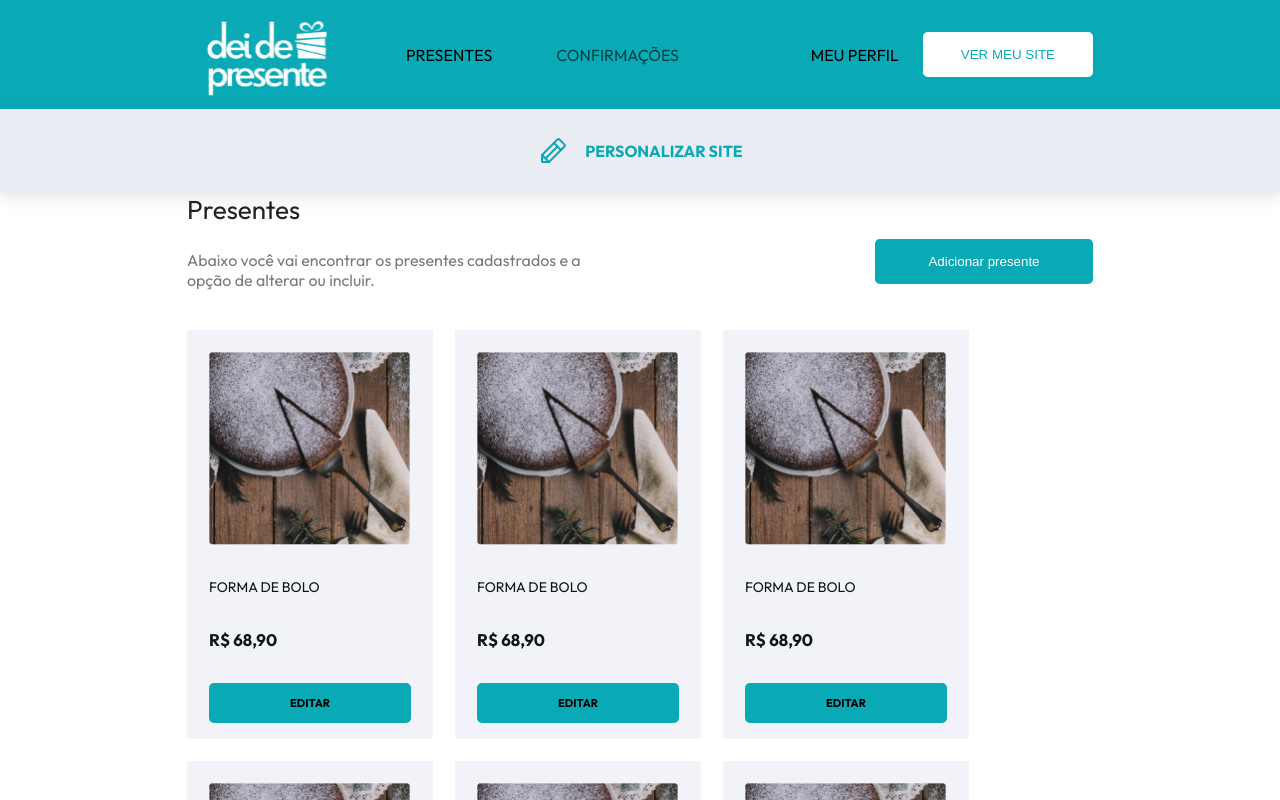
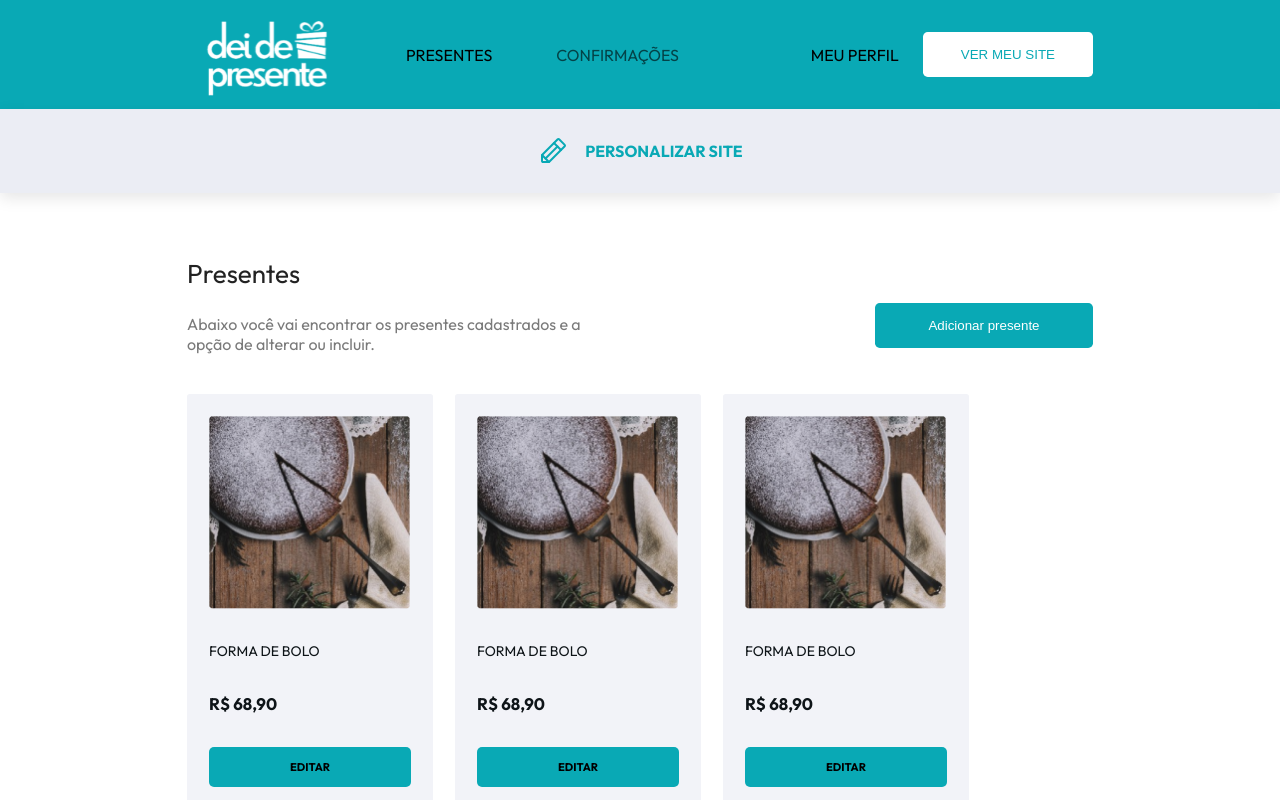
Before and after one commit to herbertcarnaubadesouza/dei-de-presente, a Next.js app: page /gifts in a window 1280 px wide. Shown: the top 800 px of the page. Built offline with nearby package versions, Linux system fonts and the light colour scheme.

Commit message:
padding top

```diff
--- a/src/styles/Dashboard.module.scss
+++ b/src/styles/Dashboard.module.scss
@@ -112,6 +112,7 @@
   }
 }
 .presentesRecebidosGifts {
+  padding-top: 64px;
   display: flex;
   align-items: center;
   justify-content: space-between;
```
